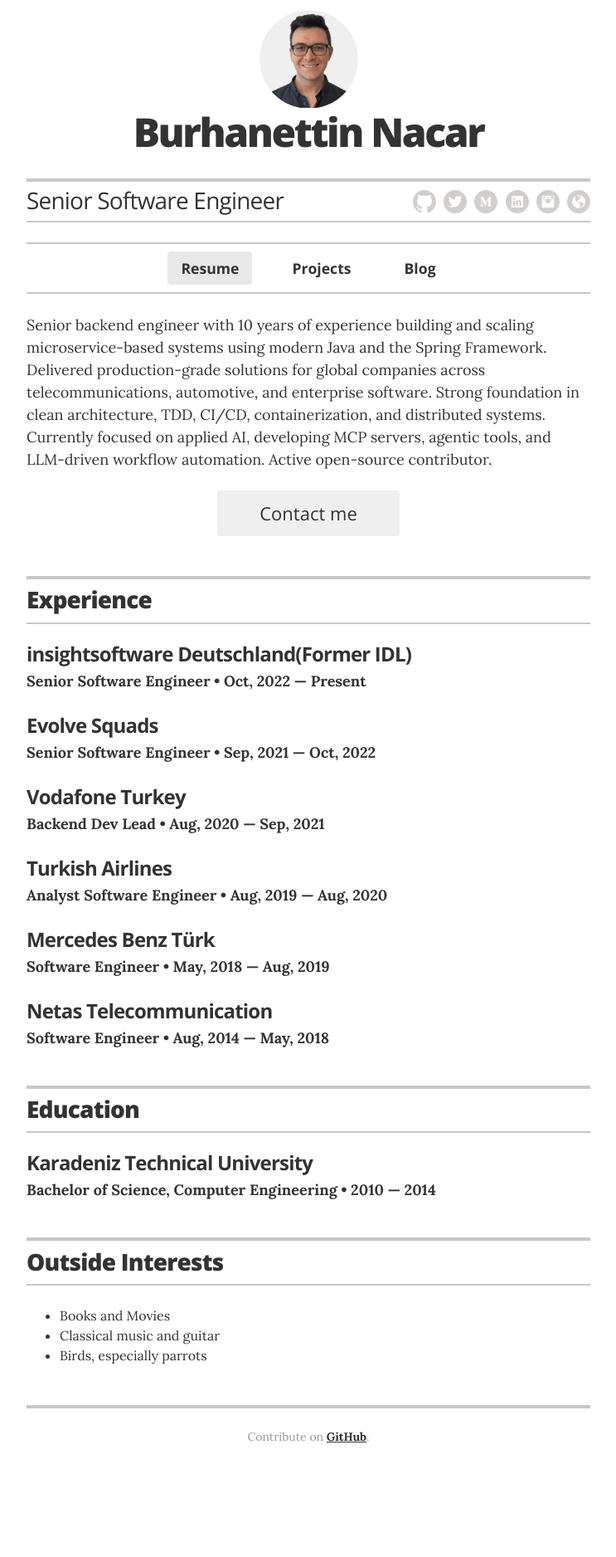
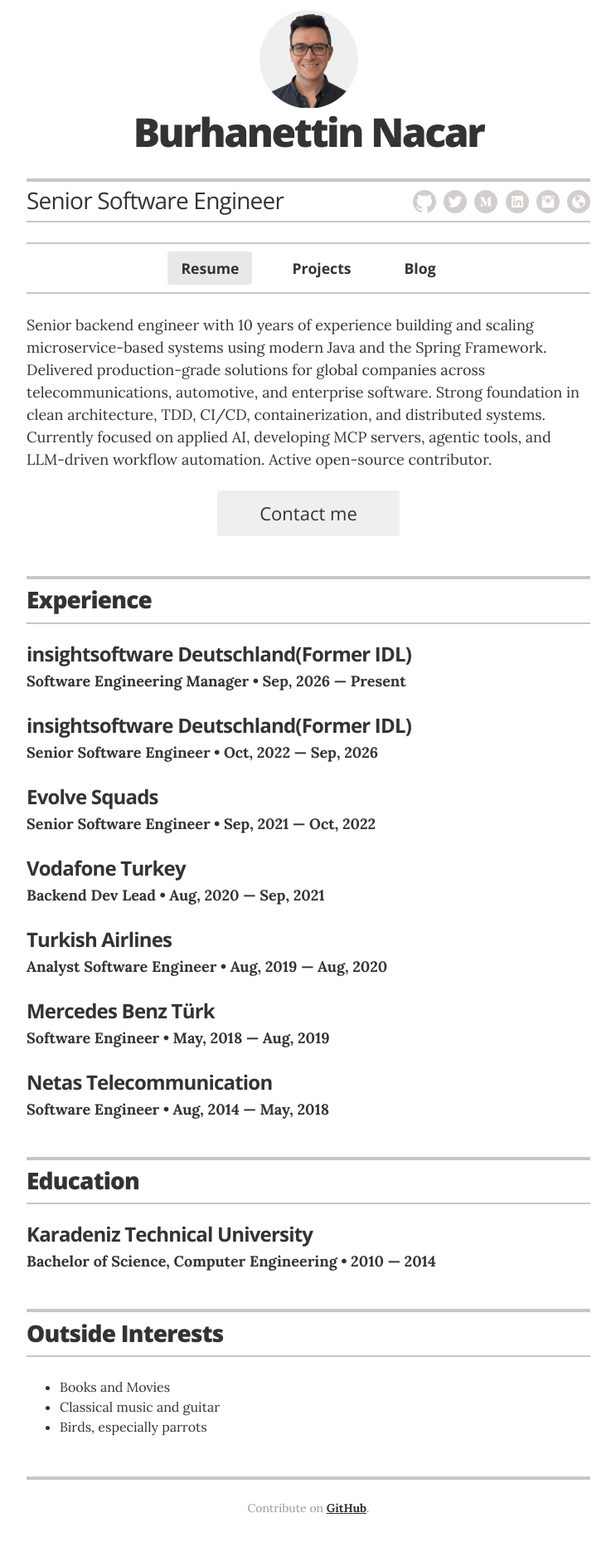
Before and after one commit to uppnrise/uppnrise.github.io, a Jekyll site: the page built from index.html, in a window 1280 px wide. Shown: the whole page at 83% size, without its empty margins (268-1011 px from the left). Built offline with Jekyll 4.4.1, drawn with Linux system fonts in a browser that asks for light colours; before the commit the page ends 1790 px from its top, so only the background shows below that.

Commit message:
Add Software Engineering Manager role at insightsoftware
Promoted from Senior Software Engineer to Software Engineering Manager
at insightsoftware Deutschland (Sep, 2026), keeping the prior role as
its own past entry.

Co-authored-by: Copilot <223556219+Copilot@users.noreply.github.com>

```diff
--- a/_data/experience.yml
+++ b/_data/experience.yml
@@ -1,7 +1,12 @@
 # Jobs
 - company: insightsoftware Deutschland(Former IDL)
+  position: Software Engineering Manager
+  duration: Sep, 2026 &mdash; Present
+  summary:
+
+- company: insightsoftware Deutschland(Former IDL)
   position: Senior Software Engineer
-  duration: Oct, 2022 &mdash; Present
+  duration: Oct, 2022 &mdash; Sep, 2026
   summary:
 
 - company: Evolve Squads
```
